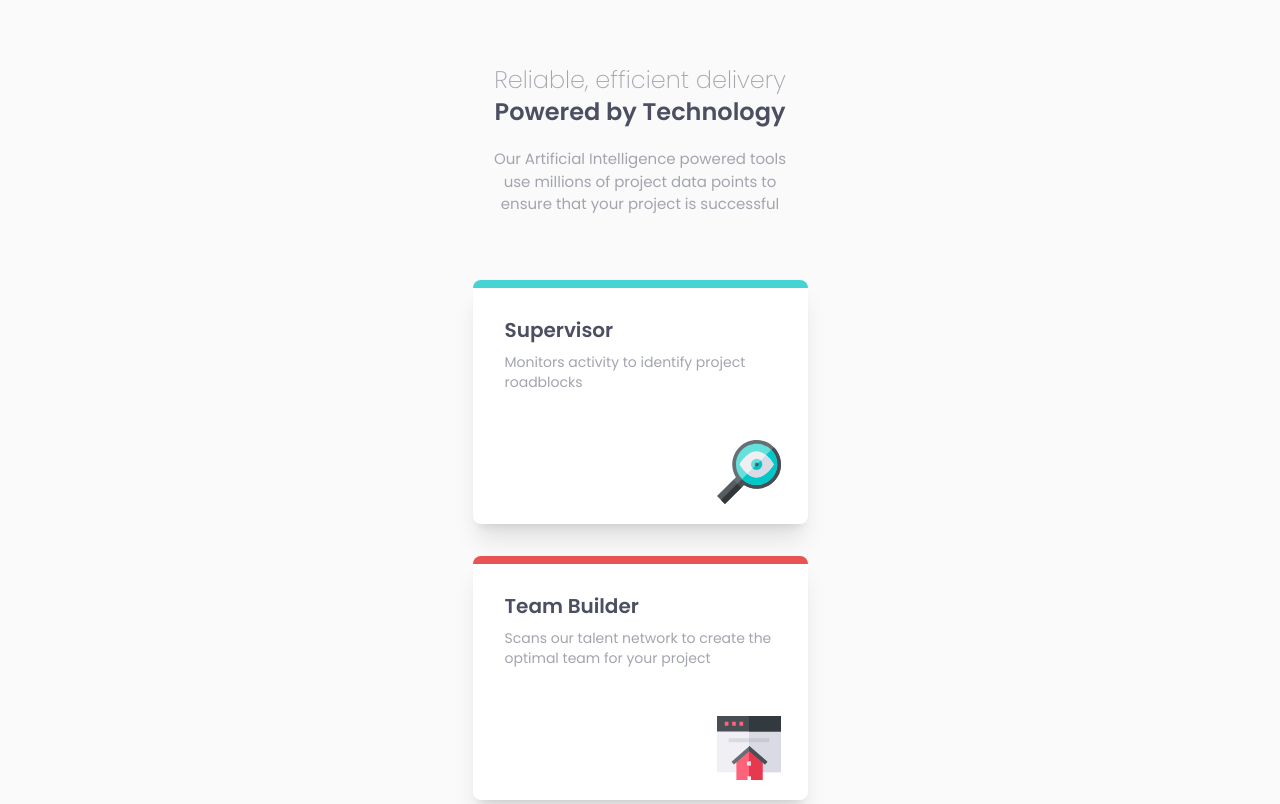
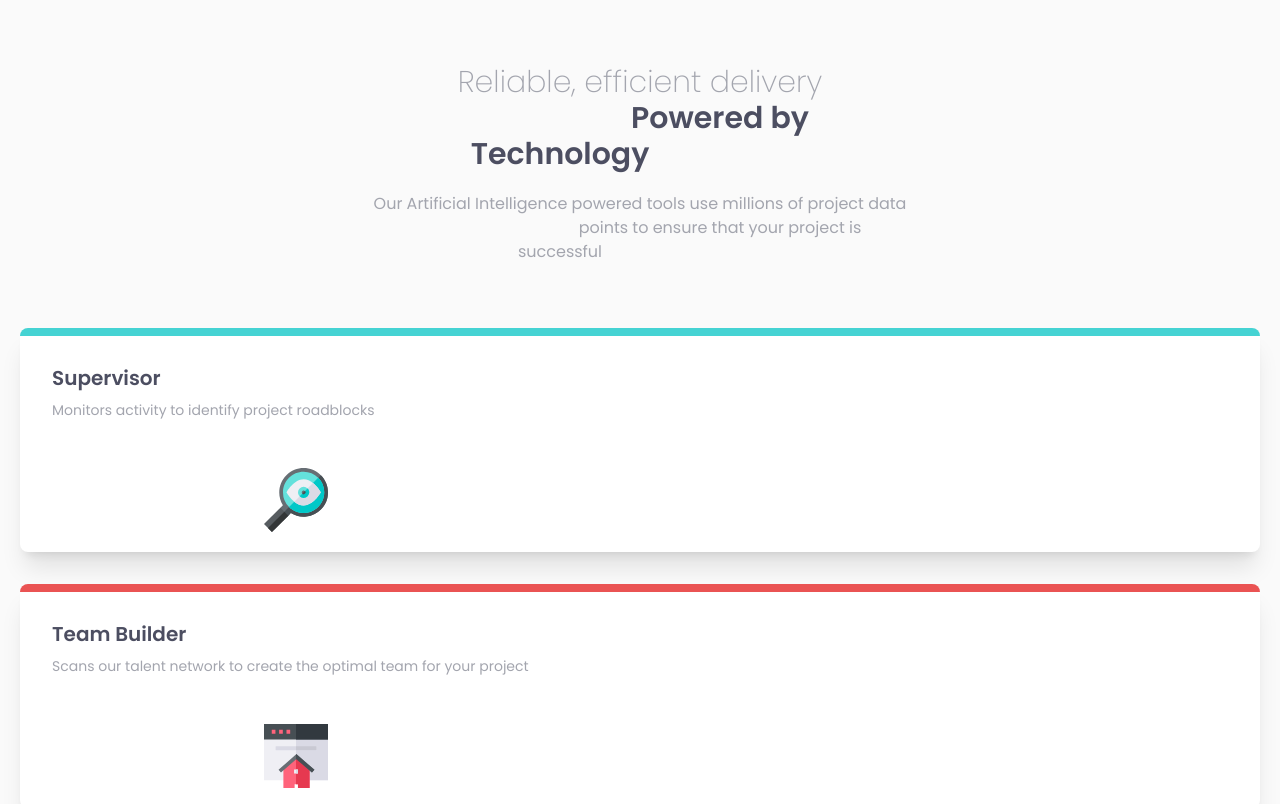
Before and after one commit to Abaljerind/four-card-feature, a website: page index.html in a window 1280 px wide. Shown: the top 804 px of the page. Drawn offline with Linux system fonts and the light colour scheme.

Commit message:
add style in lg & 2xl width in title

```diff
--- a/index.html
+++ b/index.html
@@ -18,10 +18,14 @@
     <link rel="stylesheet" href="css/output.css" />
   </head>
   <body class="bg-veryLightGray">
-    <section class="mx-auto my-16 px-5 font-poppins sm:w-[375px]">
-      <div class="text-center">
-        <h3 class="mb-5 text-2xl font-extralight text-grayishBlue">Reliable, efficient delivery <span class="font-semibold text-veryDarkBlue">Powered by Technology</span></h3>
-        <p class="px-5 text-[15px] text-grayishBlue">Our Artificial Intelligence powered tools use millions of project data points to ensure that your project is successful</p>
+    <section class="mx-auto my-16 px-5 font-poppins sm:w-[375px] lg:w-screen">
+      <div class="text-center lg:flex lg:flex-wrap lg:justify-center">
+        <h3 class="mb-5 text-2xl font-extralight text-grayishBlue lg:px-80 lg:text-3xl 2xl:px-96">
+          Reliable, efficient delivery <span class="font-semibold text-veryDarkBlue lg:px-40">Powered by Technology</span>
+        </h3>
+        <p class="px-5 text-[15px] text-grayishBlue lg:px-80 lg:text-base">
+          Our Artificial Intelligence powered tools use millions of project data <span class="lg:px-40">points to ensure that your project is successful</span>
+        </p>
       </div>
 
       <div class="mt-16 rounded-lg border-t-[0.5rem] border-solid border-t-cyan bg-white shadow-xl">
```
Also changed, not shown: css/output.css.
